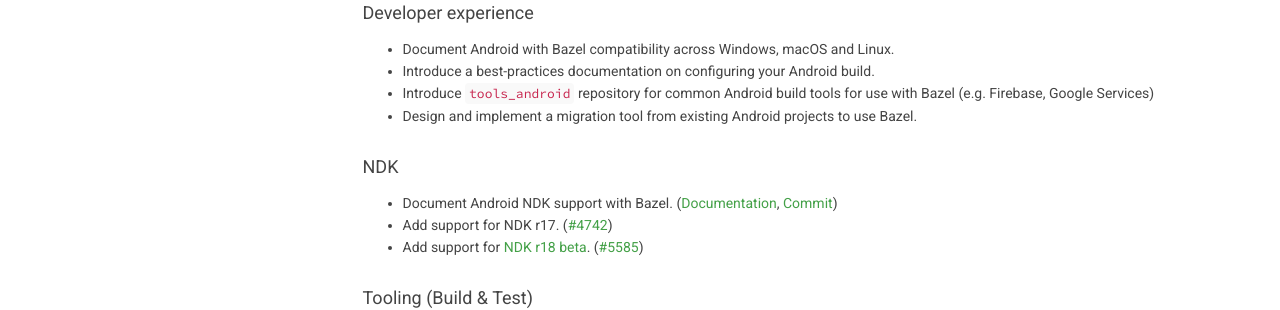
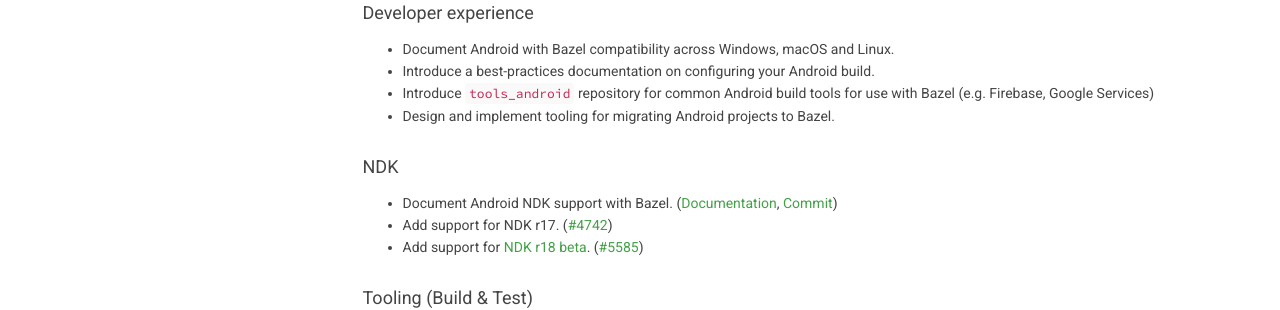
Before and after one commit to bazelbuild/bazel-website, a Jekyll site: the page built from roadmaps/android.md, in a window 1280 px wide and 900 px high, scrolled down 735 px. Shown: the part 152-462 px from the top of the window. Built offline with Jekyll 4.4.1, drawn with Linux system fonts in a browser that asks for light colours; nearby versions of some CDN libraries; library files that are not in the unit come from our copies; Markdown is read by kramdown in place of the engine named in the settings; comment, search, counter and statistics services are not loaded.

Commit message:
Reword migration roadmap item

```diff
--- a/roadmaps/android.md
+++ b/roadmaps/android.md
@@ -55,7 +55,7 @@
 - Introduce a best-practices documentation on configuring your Android build.
 - Introduce `tools_android` repository for common Android build tools for use
   with Bazel (e.g. Firebase, Google Services)
-- Design and implement a migration tool from existing Android projects to use Bazel.
+- Design and implement tooling for migrating Android projects to Bazel.
 
 #### NDK
 
```
